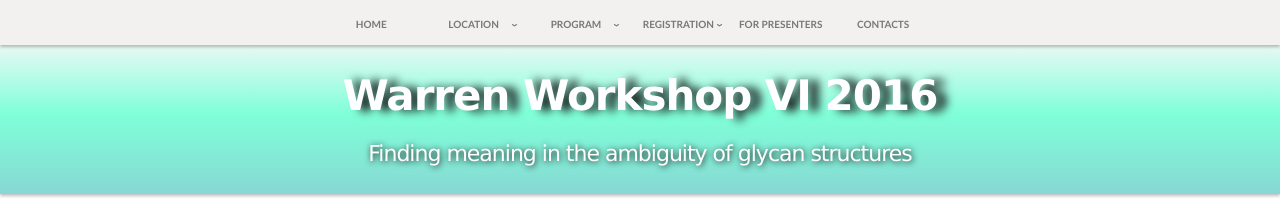
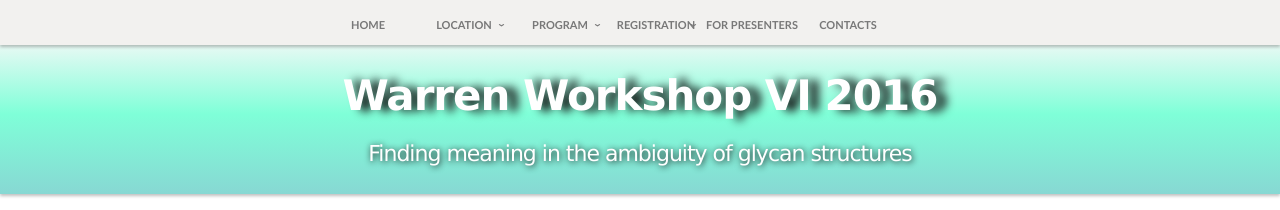
Before and after one commit to yamazakiM/test_warren2016, a Jekyll site: the page built from index.md, in a window 1280 px wide. Shown: the top 210 px of the page. Built offline with Jekyll 4.4.1, drawn with Linux system fonts in a browser that asks for light colours; nearby versions of some CDN libraries; library files that are not in the unit come from our copies.

Commit message:
Update stylesheet.css

```diff
--- a/stylesheets/stylesheet.css
+++ b/stylesheets/stylesheet.css
@@ -487,7 +487,7 @@
 
 .globalNav_ul li{
   position: relative;
-  width: 16%;
+  width: 15%;
   float: left;
   margin: 0;
   padding: 0;
@@ -499,7 +499,7 @@
   margin: 0;
   padding: 17px 0 13px;
   color: #787878;
-  font-size: 10px;
+  font-size: 11px;
   text-decoration: none;
   font-weight: bold;
 }
@@ -535,8 +535,6 @@
 .globalNav_ul li ul a{
   padding: 8px;
   text-align: left;
-  display:block;
-  font-size: 10px;
 }
 
 /*
@@ -670,6 +668,50 @@
     transform: rotate(90deg);
 }
 
+/*0818追加*/
+.globalNavItem_sub {
+    display: none;
+    position: absolute;
+    width: 170px;
+    left: 0;
+    top: 45px;
+    margin: 0;
+    padding: 0;
+    background: #F2F1EF;
+    -webkit-box-shadow: 0 2px 3px 0 rgba(0,0,0,0.25);
+    box-shadow: 0 2px 3px 0 rgba(0,0,0,0.25);
+    border-radius: 0;
+    -webkit-border-radius: 0;
+    font-size: 12px;
+    font-weight: bold;
+}
+
+.globalNavItem_sub > li {
+    display: block;
+    list-style: none;
+    border-bottom: #ccc;
+}
+
+.globalNavItem_sub > li > a {
+    color: #787878;
+    display: table-cell;
+    width: 150px;
+    text-align: left;
+    padding: 10px;
+    font-weight: normal;
+    text-decoration: none;
+    vertical-align: middle;
+    border-bottom: solid 1px #ccc;
+    white-space: normal;
+    line-height: 1.1;
+    font-weight: bold;
+}
+
+.globalNavItem_sub > li > a:hover, .globalNavItem_sub > li > a:focus {
+    background: #fbfaf8;
+    color: #660098;
+}
+/*ここまで追加*/
 
 .topMainVis {
     position: relative;
@@ -952,6 +994,7 @@
   max-width:460px;
 }*/
 
+
 .topMainVis{
   max-width: 100%;
 }
```
